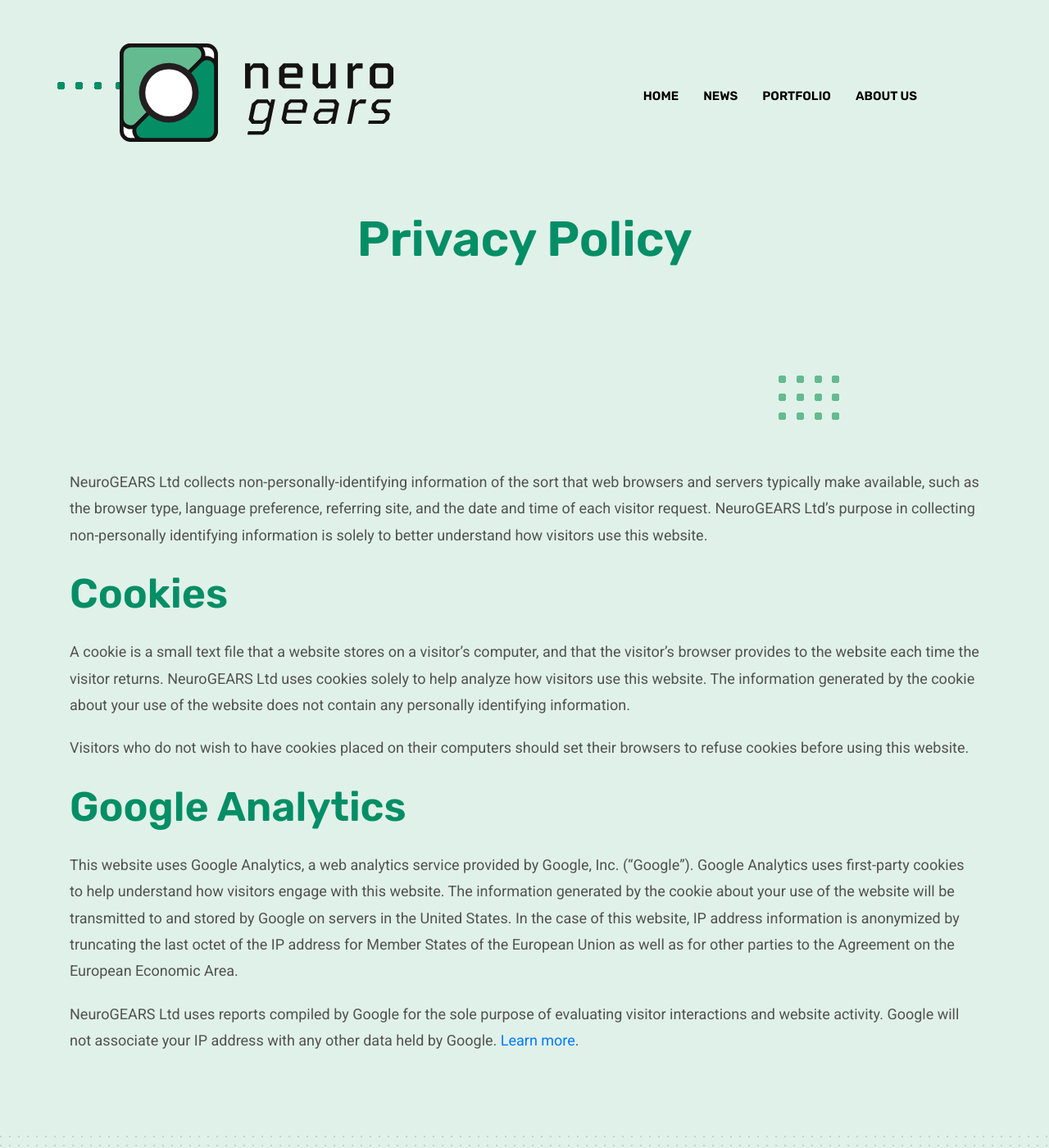
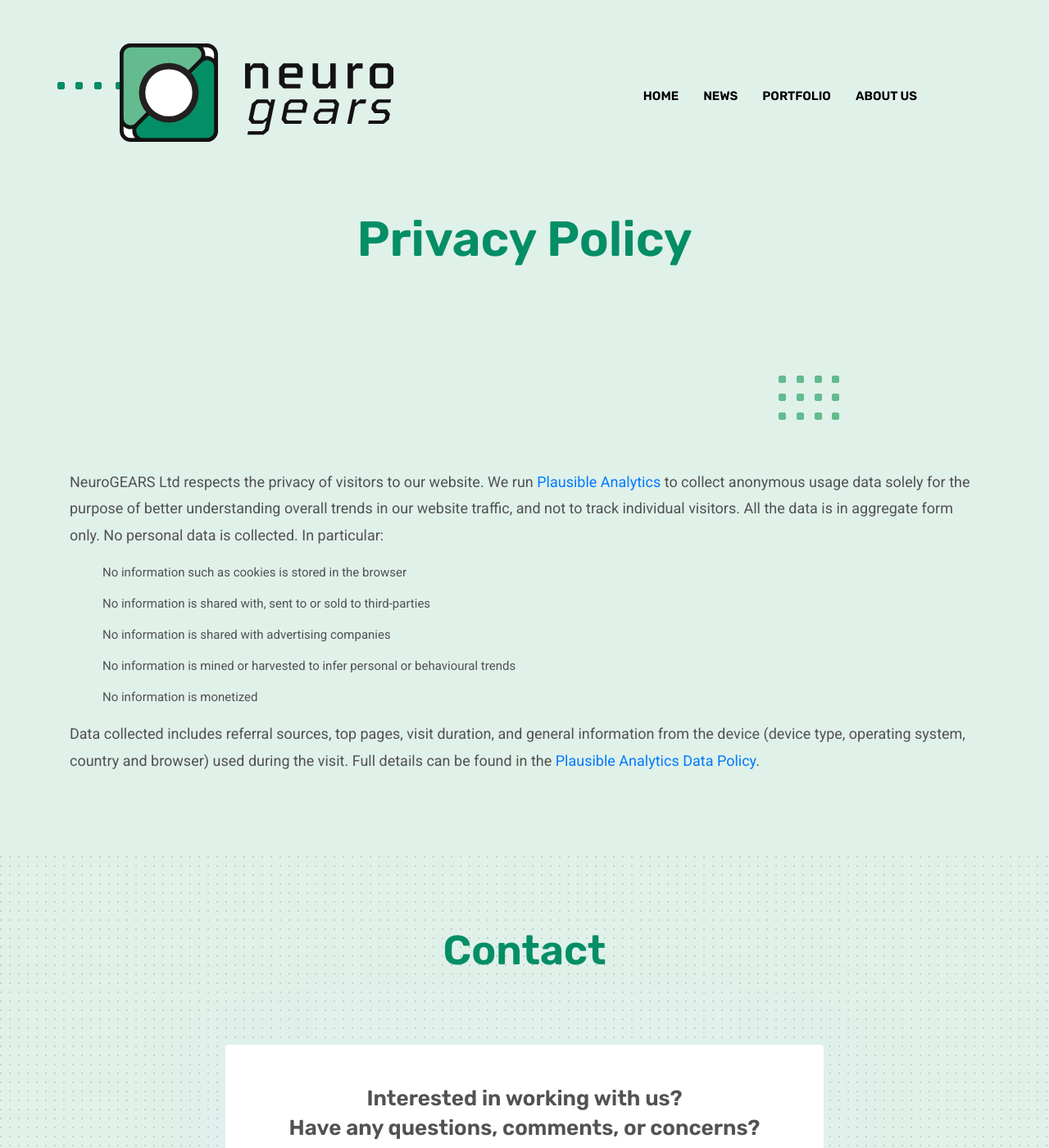
Before and after one commit to neurogears/new-website, a Jekyll site: the page built from privacy-policy.md, in a window 1280 px wide and 1400 px high. Shown: the whole window at 82% size. Built offline with Jekyll 4.4.1, drawn with Linux system fonts in a browser that asks for light colours.

Commit message:
Update privacy policy and terms and conditions

```diff
--- a/privacy-policy.md
+++ b/privacy-policy.md
@@ -4,16 +4,12 @@ permalink: /privacy-policy/
 title: "Privacy Policy"
 ---
 
-NeuroGEARS Ltd collects non-personally-identifying information of the sort that web browsers and servers typically make available, such as the browser type, language preference, referring site, and the date and time of each visitor request. NeuroGEARS Ltd's purpose in collecting non-personally identifying information is solely to better understand how visitors use this website.
+NeuroGEARS Ltd respects the privacy of visitors to our website. We run [Plausible Analytics](https://plausible.io) to collect anonymous usage data solely for the purpose of better understanding overall trends in our website traffic, and not to track individual visitors. All the data is in aggregate form only. No personal data is collected. In particular:
 
-## Cookies
+* No information such as cookies is stored in the browser
+* No information is shared with, sent to or sold to third-parties
+* No information is shared with advertising companies
+* No information is mined or harvested to infer personal or behavioural trends
+* No information is monetized
 
-A cookie is a small text file that a website stores on a visitor’s computer, and that the visitor’s browser provides to the website each time the visitor returns. NeuroGEARS Ltd uses cookies solely to help analyze how visitors use this website. The information generated by the cookie about your use of the website does not contain any personally identifying information.
-
-Visitors who do not wish to have cookies placed on their computers should set their browsers to refuse cookies before using this website.
-
-## Google Analytics
-
-This website uses Google Analytics, a web analytics service provided by Google, Inc. (“Google”). Google Analytics uses first-party cookies to help understand how visitors engage with this website. The information generated by the cookie about your use of the website will be transmitted to and stored by Google on servers in the United States. In the case of this website, IP address information is anonymized by truncating the last octet of the IP address for Member States of the European Union as well as for other parties to the Agreement on the European Economic Area.
-
-NeuroGEARS Ltd uses reports compiled by Google for the sole purpose of evaluating visitor interactions and website activity. Google will not associate your IP address with any other data held by Google. [Learn more](https://support.google.com/analytics/answer/6004245).
+Data collected includes referral sources, top pages, visit duration, and general information from the device (device type, operating system, country and browser) used during the visit. Full details can be found in the [Plausible Analytics Data Policy](https://plausible.io/data-policy).
```
Also changed, not shown: terms-and-conditions.md (+7 -7 lines).
